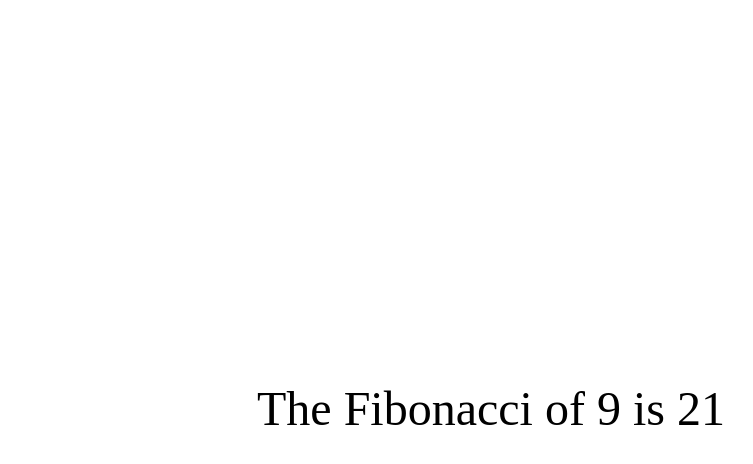
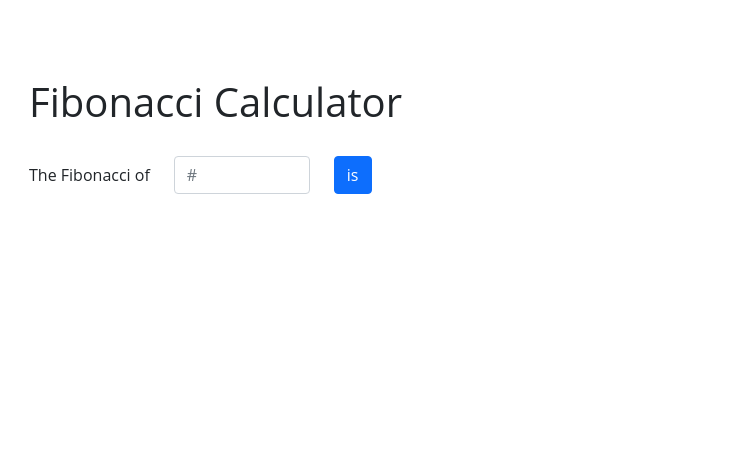
Before and after one commit to israeltechchallenge/fs-01-fibonacci-yuval-miles, a website: page index.html in a window 1280 px wide. Shown: the whole page, without its empty margins (143-896 px from the left). Drawn offline with nearby package versions, Linux system fonts and the light colour scheme.

Commit message:
milestone_3

```diff
--- a/index.html
+++ b/index.html
@@ -6,11 +6,30 @@
     <meta http-equiv="X-UA-Compatible" content="IE=edge">
     <meta name="viewport" content="width=device-width, initial-scale=1.0">
     <title>Fibonacci</title>
-    <link rel="stylesheet" href="./styles.css">
+    <link rel="stylesheet" href="./node_modules/bootstrap/dist/css/bootstrap.min.css">
 </head>
 
-<body>
-    <div id="main-container">The Fibonacci of <span id="x"></span> is <span id="y"></span></div>
+<body style="font-family: 'Open Sans', sans-serif;">
+    <div class="container-fluid w-75 py-5">
+        <div class="row my-4">
+            <div class="col fs-1">Fibonacci Calculator</div>
+        </div>
+        <div class="row d-flex align-items-center">
+            <div class="col-auto">
+                <span>The Fibonacci of</span>
+            </div>
+            <div class="col-2">
+                <input id="x" type="number" placeholder="#" class="form-control">
+            </div>
+            <div class="col-auto">
+                <button id="button" type="button" class="btn btn-primary">is</button>
+            </div>
+            <div class="col-auto">
+                <span id="y"></span>
+            </div>
+        </div>
+    </div>
+    <script src="./node_modules/bootstrap/dist/js/bootstrap.bundle.min.js"></script>
     <script src="./index.js"></script>
 </body>
 
--- a/index.js
+++ b/index.js
@@ -1,4 +1,5 @@
 const xElem = document.querySelector("#x");
+const button = document.querySelector("#button");
 const yElem = document.querySelector("#y");
 
 const getFibAtIndex = (x) => {
@@ -12,5 +13,6 @@ const getFibAtIndex = (x) => {
   return fib[1];
 };
 
-xElem.innerHTML = `&nbsp${9}&nbsp`;
-yElem.innerHTML = `&nbsp${getFibAtIndex(9)}&nbsp`;
+button.addEventListener("click", () => {
+  yElem.innerText = getFibAtIndex(parseInt(xElem.value));
+});
--- a/styles.css
+++ /dev/null
@@ -1,7 +0,0 @@
-#main-container {
-  display: flex;
-  justify-content: center;
-  align-items: center;
-  height: 100vh;
-  font-size: 3rem;
-}
```
Also changed, not shown: package.json (added, +23 -0 lines), 1 other file.
